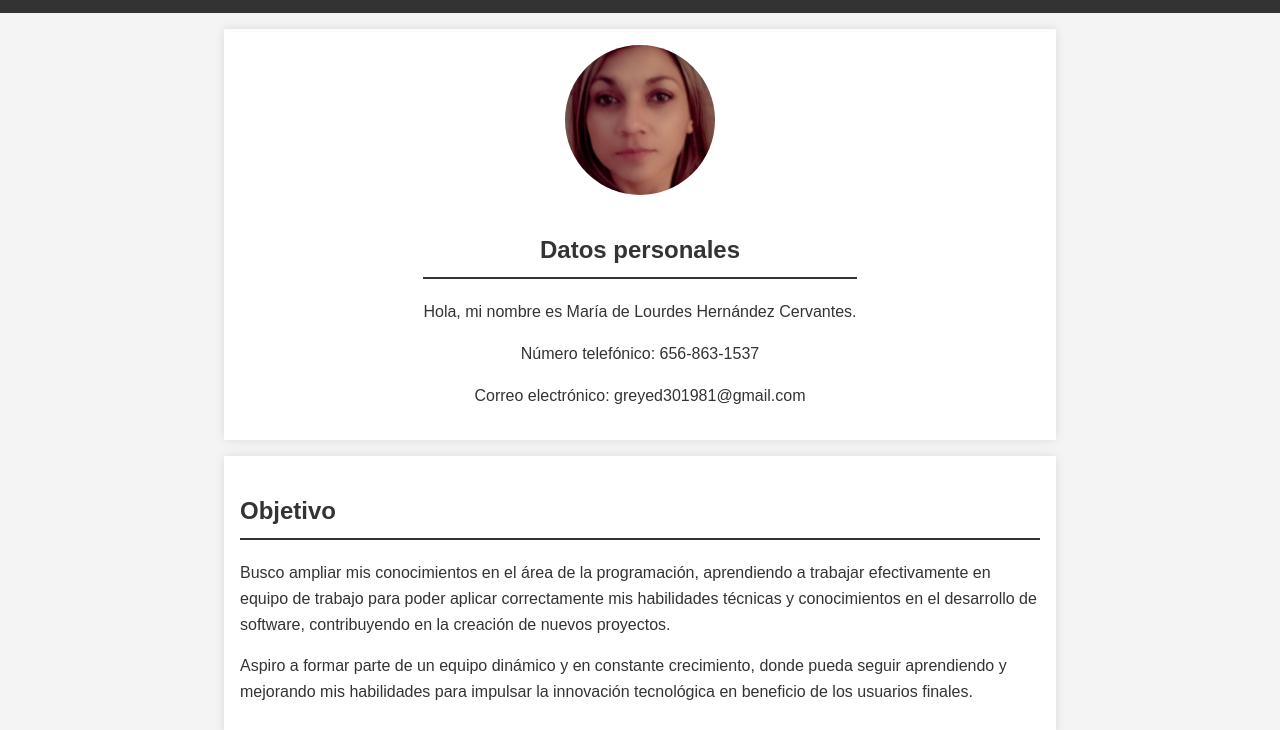
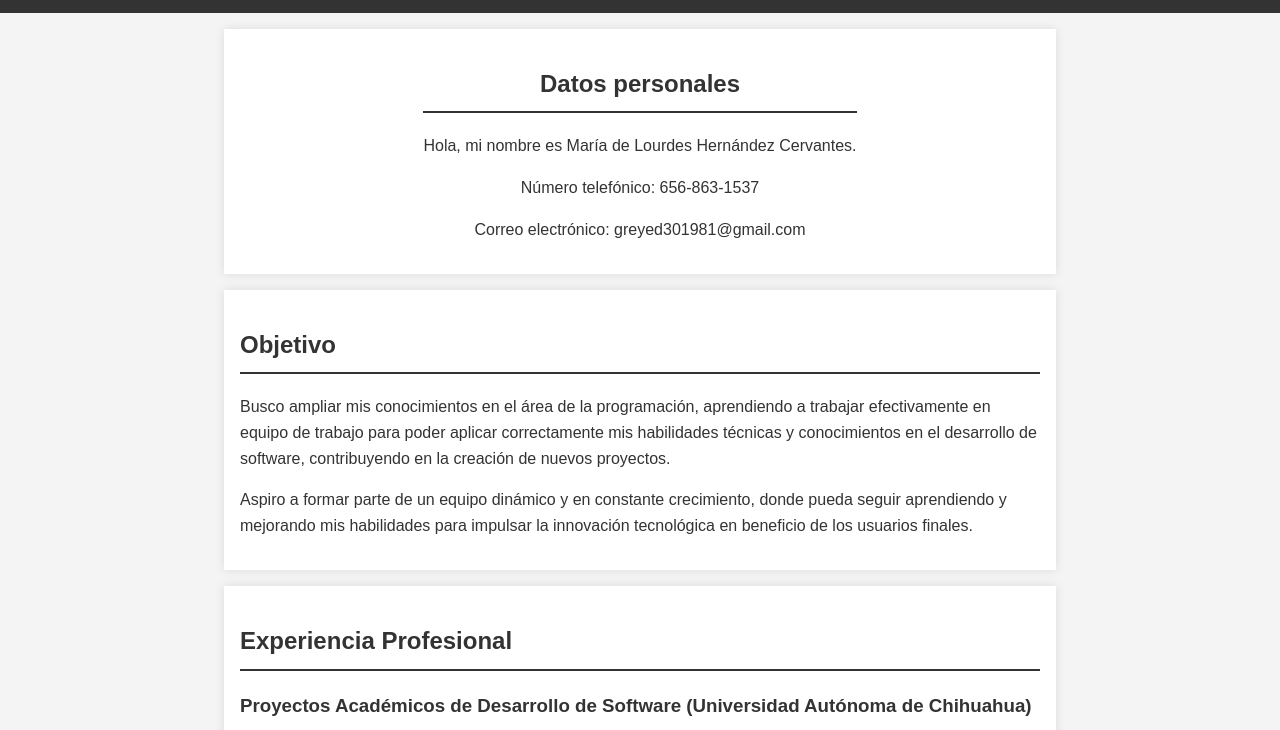
Before and after one commit to LourdesUach/LourdesUach.github.io, a plain HTML site: page index.html in a window 1280 px wide. Shown: the part 70-800 px from the top of the page. Drawn offline with Linux system fonts and the light colour scheme; a script that the page names is missing.

Commit message:
delete foto

```diff
--- a/index.html
+++ b/index.html
@@ -12,7 +12,7 @@
   </header>
 
   <section class="personal-info">
-    <img src="me.jpeg" alt="Foto de María de Lourdes Hernández Cervantes" class="profile-picture">
+
     <div>
       <h2>Datos personales</h2>
       <p>Hola, mi nombre es María de Lourdes Hernández Cervantes.</p>
```
